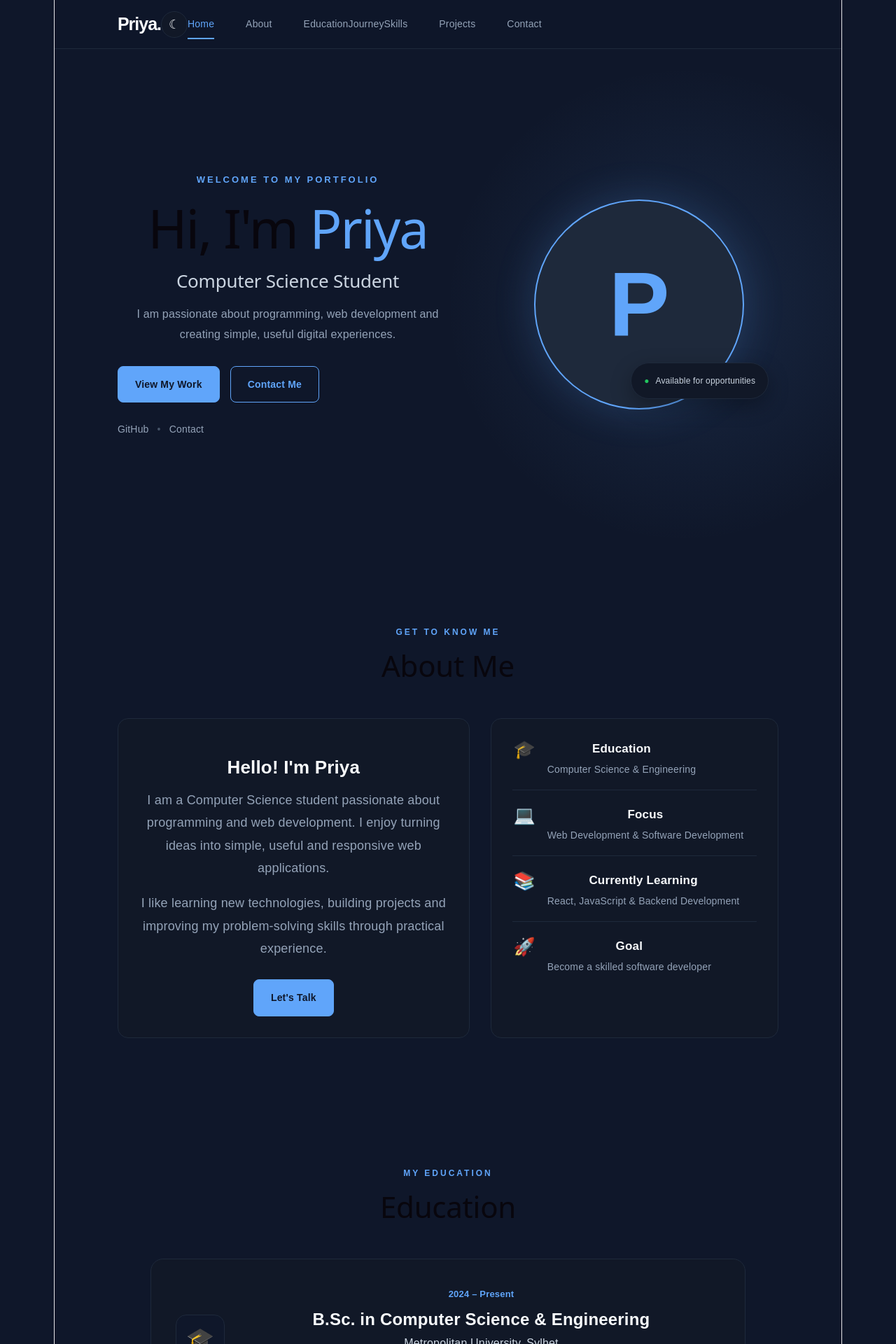
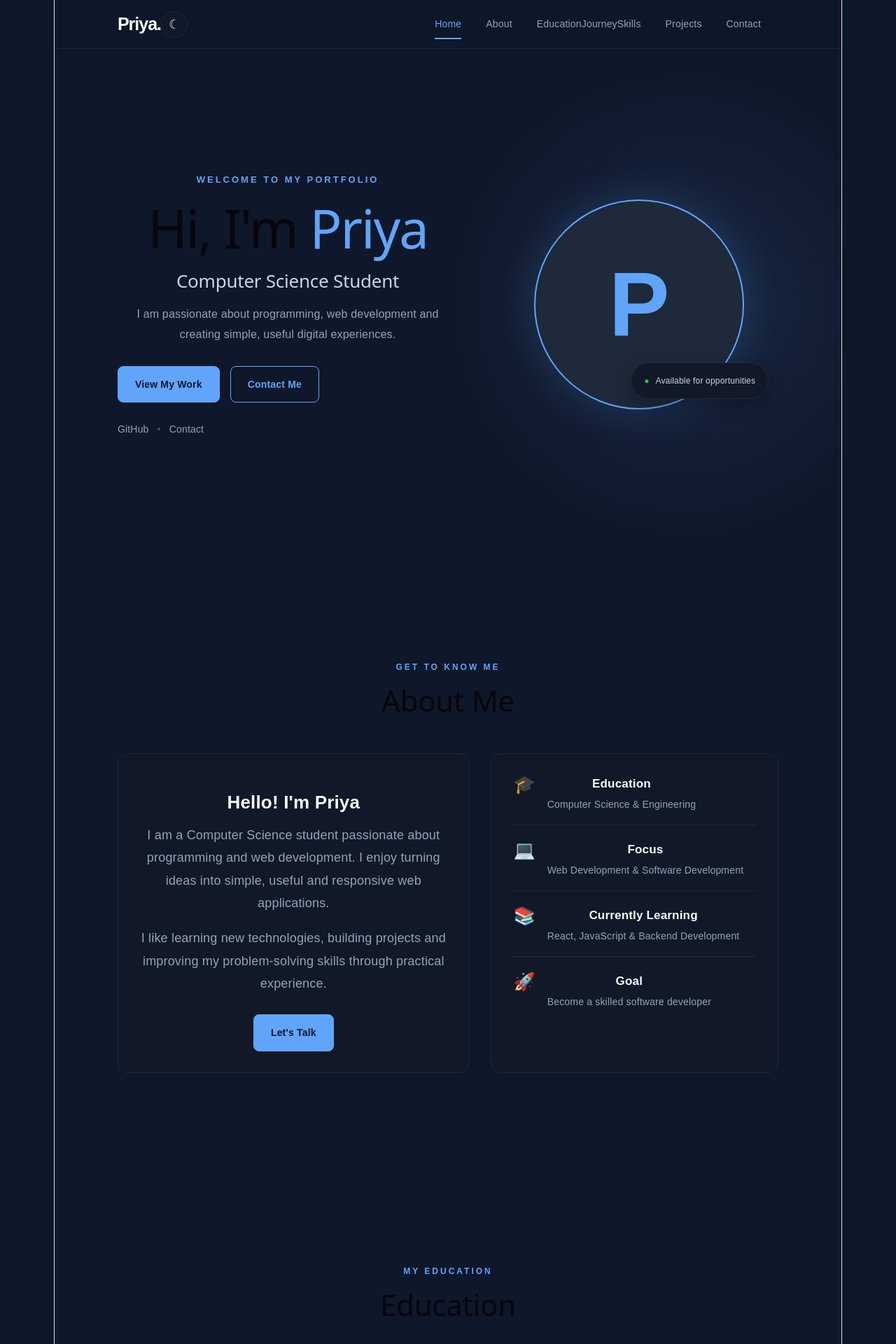
Before and after one commit to chandrima2186/Portfolio, a React app: page / in a window 1280 px wide. Shown: the top 1920 px of the page at 70% size. Built offline with nearby package versions, Linux system fonts and the light colour scheme; the HTML template or start-up script is replaced by a standard one.

Commit message:
Fix navbar layout

```diff
--- a/src/index.css
+++ b/src/index.css
@@ -118,6 +118,10 @@ code {
   transition: opacity 0.8s ease, transform 0.8s ease;
 }
 
+.reveal + .reveal {
+  margin-top: 30px;
+}
+
 .reveal.show {
   opacity: 1;
   transform: translateY(0);
--- a/src/styles/Common.css
+++ b/src/styles/Common.css
@@ -19,7 +19,8 @@ a {
 /* Common Section */
 
 .section {
-  padding: 90px 8%;
+  padding: 110px 8%;
+  margin-bottom: 20px;
 }
 
 .section-title {
--- a/src/styles/Journey.css
+++ b/src/styles/Journey.css
@@ -1,9 +1,8 @@
 /* ================= JOURNEY ================= */
 
 .journey-section {
-  background: #0f172a;
-  padding-top: 100px;
-  padding-bottom: 140px;
+    background: #0f172a;
+
 }
 
 .journey-timeline {
--- a/src/styles/Navbar.css
+++ b/src/styles/Navbar.css
@@ -33,16 +33,22 @@
 .nav-links {
   display: flex;
   align-items: center;
-  gap: 45px;
+  gap: 35px;
+  margin-left: auto;
+  margin-right: 25px;
 }
 
 .nav-links a {
   position: relative;
 
+  display: inline-block;
+
   color: #94a3b8;
   text-decoration: none;
   font-size: 14px;
   font-weight: 500;
+
+    white-space: nowrap;
 
   transition: 0.3s;
 }
```
